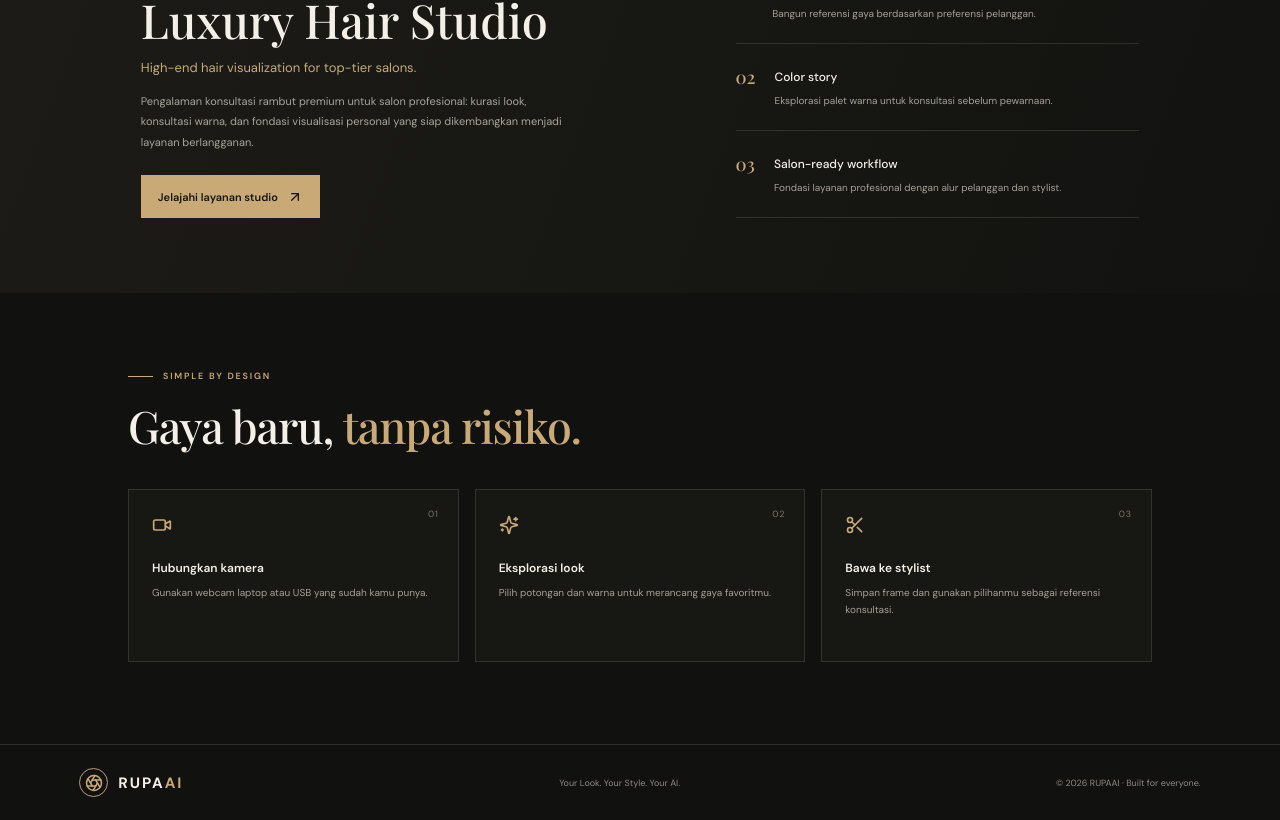
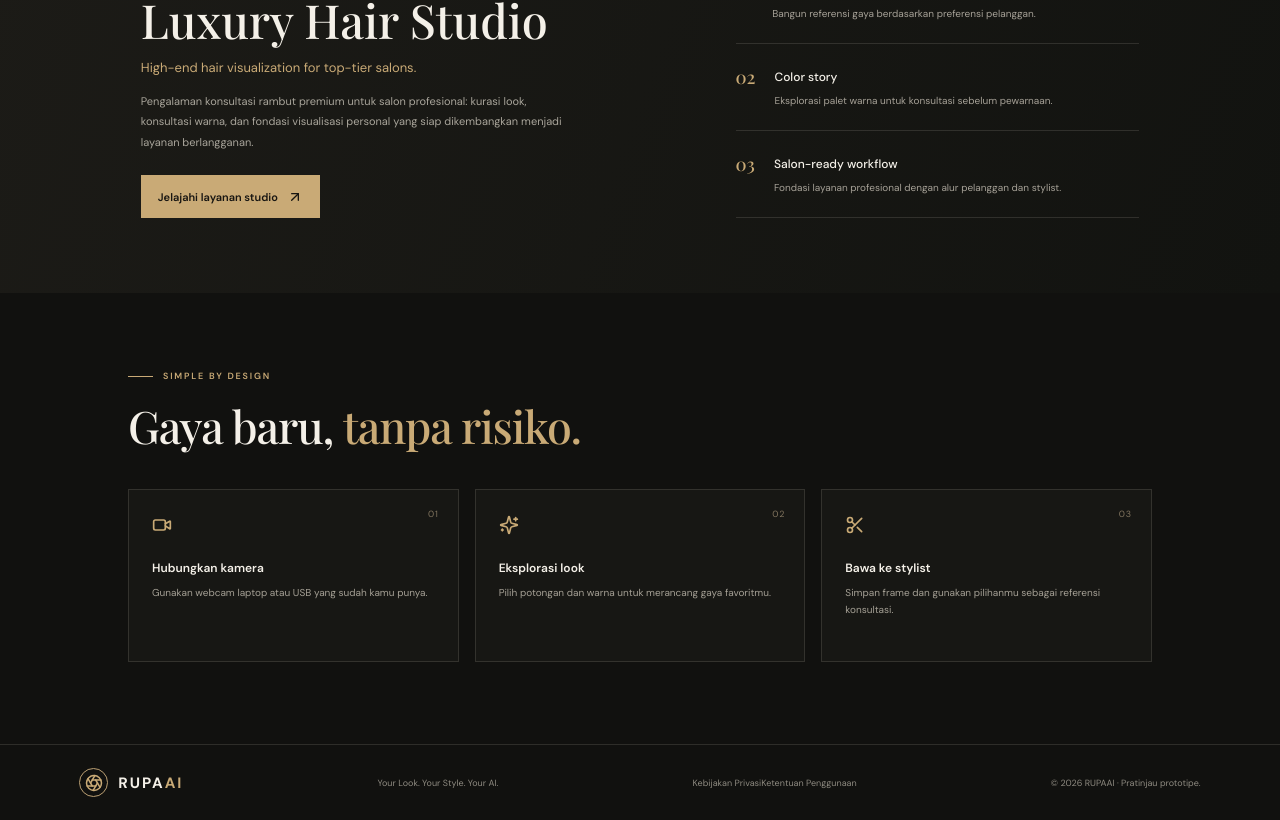
Before and after one commit to Yudi8377/RUPAAI, a React (Vite) app: page / in a window 1280 px wide. Shown: the part 1766-2586 px from the top of the page. Built offline with nearby package versions, Linux system fonts and the light colour scheme; a web font is replaced by a local one.

Commit message:
Link privacy and terms notices from app footer

```diff
--- a/src/App.tsx
+++ b/src/App.tsx
@@ -214,7 +214,7 @@ export default function App() {
 
     <section className="steps-section" id="how-it-works"><div className="eyebrow"><span className="eyebrow-line"/> SIMPLE BY DESIGN</div><h2>Gaya baru, <em>tanpa risiko.</em></h2><div className="steps-grid"><article><span>01</span><Video size={20}/><h3>Hubungkan kamera</h3><p>Gunakan webcam laptop atau USB yang sudah kamu punya.</p></article><article><span>02</span><Sparkles size={20}/><h3>Eksplorasi look</h3><p>Pilih potongan dan warna untuk merancang gaya favoritmu.</p></article><article><span>03</span><Scissors size={20}/><h3>Bawa ke stylist</h3><p>Simpan frame dan gunakan pilihanmu sebagai referensi konsultasi.</p></article></div></section>
 
-    <footer className="footer"><a className="brand" href="#"><span className="brand-mark"><Aperture size={18}/></span><span>RUPA<span className="brand-ai">AI</span></span></a><span>Your Look. Your Style. Your AI.</span><span>© 2026 RUPAAI · Built for everyone.</span></footer>
+    <footer className="footer"><a className="brand" href="/"><span className="brand-mark"><Aperture size={18}/></span><span>RUPA<span className="brand-ai">AI</span></span></a><span>Your Look. Your Style. Your AI.</span><nav className="footer-links" aria-label="Informasi legal"><a href="/privacy.html">Kebijakan Privasi</a><a href="/terms.html">Ketentuan Penggunaan</a></nav><span>© 2026 RUPAAI · Pratinjau prototipe.</span></footer>
 
     {studio && <div className="modal-backdrop" role="presentation" onClick={() => setStudio(false)}><section className="studio-modal" role="dialog" aria-modal="true" aria-labelledby="modal-title" onClick={e => e.stopPropagation()}><button className="modal-close" onClick={() => setStudio(false)} aria-label="Tutup">×</button><div className="modal-icon"><Crown size={22}/></div><div className="eyebrow">LUXURY HAIR STUDIO</div><h2 id="modal-title">Elevasi pengalaman salonmu.</h2><p>Modul profesional sedang disiapkan. Fondasi berikutnya mencakup profil salon, konsultasi stylist, katalog gaya premium, serta visualisasi rambut berbasis AI.</p><div className="modal-current"><span className="summary-swatch" style={{background:activeColor}}/><span><small>PILIHAN SAAT INI</small><strong>{selected.name} · {colors.find(c => c.value === activeColor)?.name}</strong></span></div><button className="button button-dark full-button" onClick={() => setStudio(false)}>Kembali ke simulator <ChevronDown size={16}/></button></section></div>}
   </main>;
```
